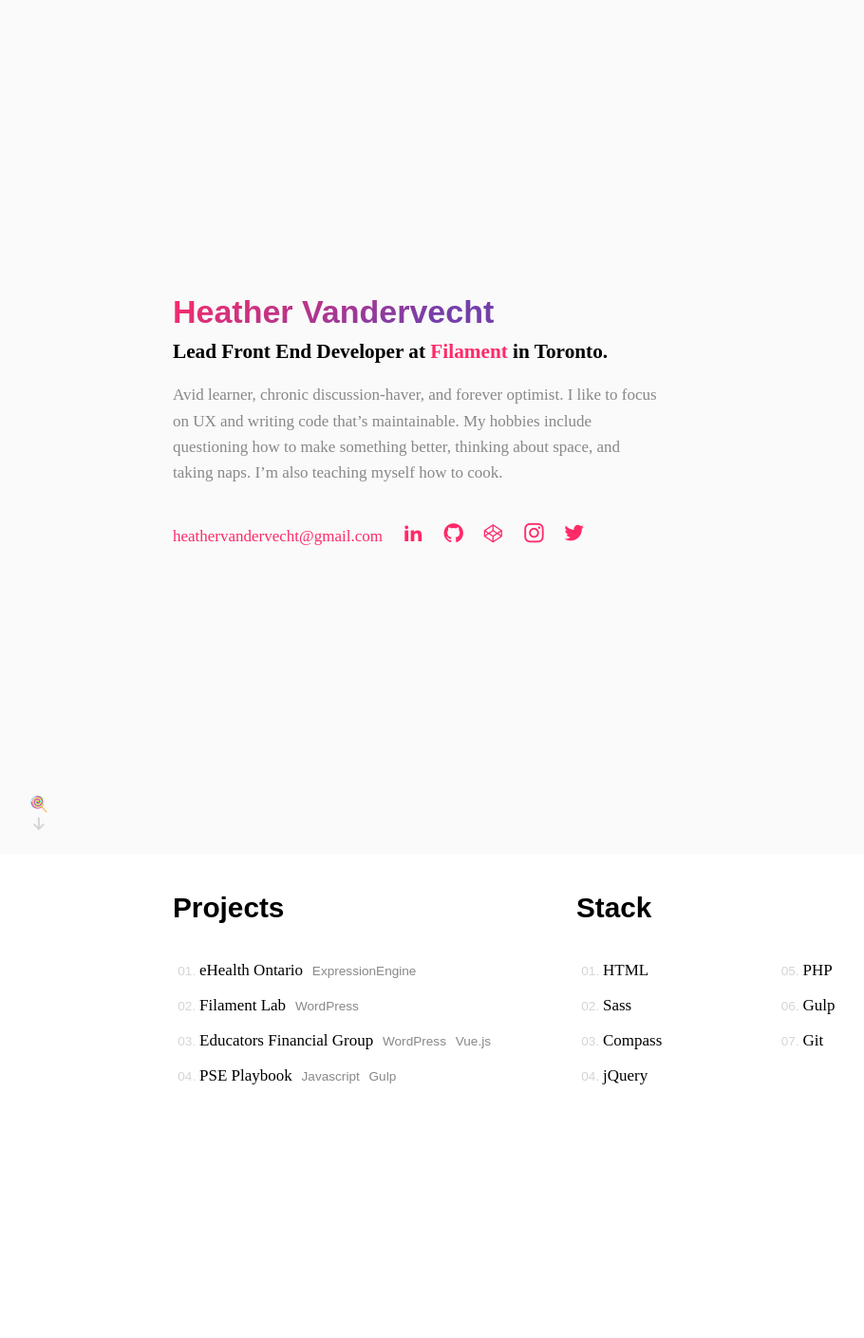
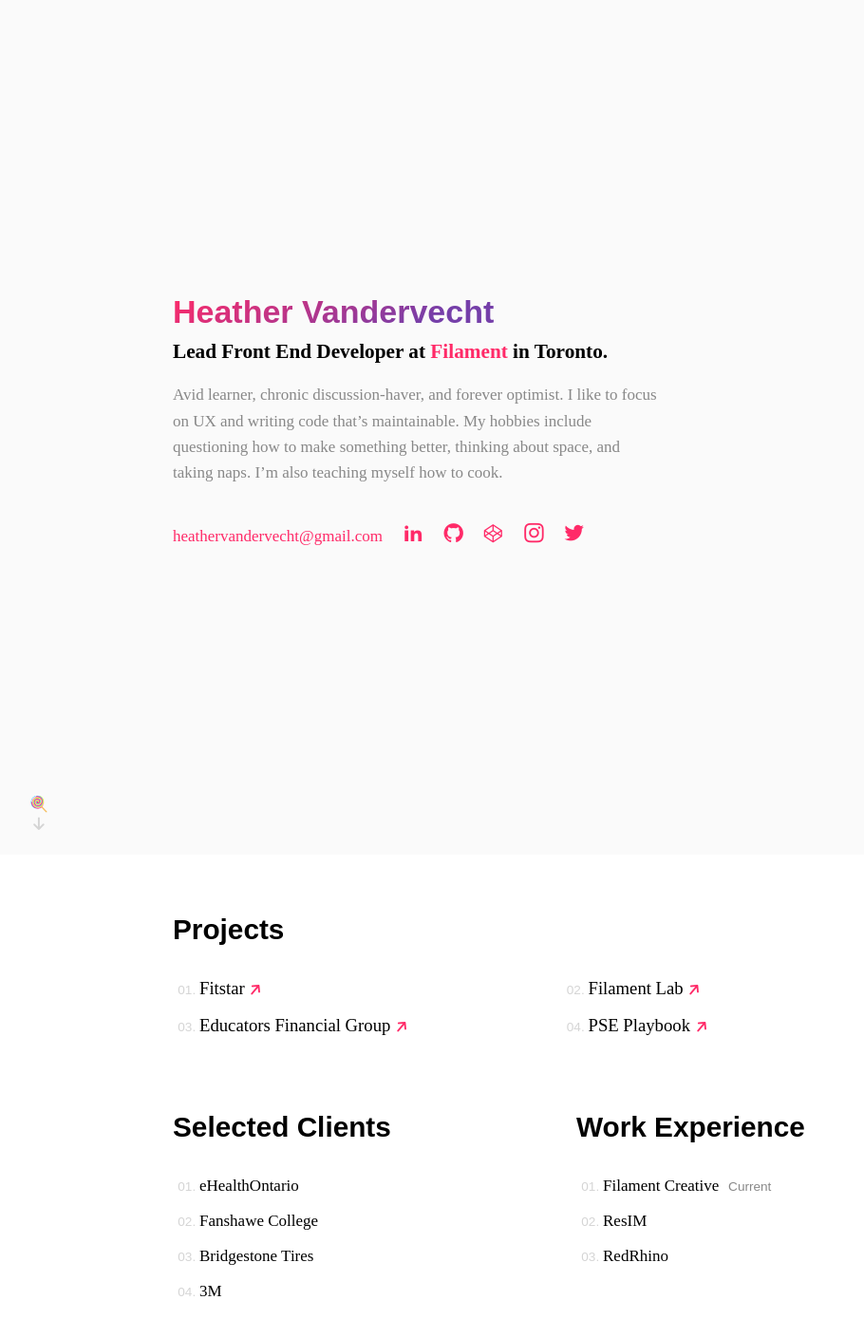
Before and after one commit to heathervv/portfolio-2016, a Jekyll site: the page built from index.html, in a window 1280 px wide. Shown: the whole page at 95% size, without its empty margins (33-943 px from the left). Built offline with Jekyll 4.4.1, drawn with Linux system fonts in a browser that asks for light colours; some web fonts are replaced; before the commit the page ends 1208 px from its top, so only the background shows below that.

Commit message:
feat: Fitstar added, detail section reworked

```diff
--- a/_includes/details.html
+++ b/_includes/details.html
@@ -1,87 +1,54 @@
 <aside class="details">
     <div class="wrapper">
-        <div class="work">
-            <h2 class="details__title">Projects</h2>
+        <div class="clients">
+            <h2 class="details__title">Selected Clients</h2>
             <ol class="details__list">
-              <li class="details__link">
-                  <h4 class="details__project">
-                      <a target="_blank" href="http://ehealthontario.on.ca/">eHealth Ontario</a>
-                  </h4>
-                  <ul class="tags">
-                      <li>ExpressionEngine</li>
-                  </ul>
-              </li>
                 <li class="details__link">
                     <h4 class="details__project">
-                        <a target="_blank" href="http://www.filamentlab.com/">Filament Lab</a>
+                        eHealthOntario
                     </h4>
-                    <ul class="tags">
-                        <li>WordPress</li>
-                    </ul>
                 </li>
                 <li class="details__link">
                     <h4 class="details__project">
-                        <a target="_blank" href="https://educatorsfinancialgroup.ca">Educators Financial Group</a>
+                        Fanshawe College
                     </h4>
-                    <ul class="tags">
-                        <li>WordPress</li>
-                        <li>Vue.js</li>
-                    </ul>
                 </li>
                 <li class="details__link">
                     <h4 class="details__project">
-                        <a target="_blank" href="http://uxplaybooks.com/higher-education/">PSE Playbook</a>
+                        Bridgestone Tires
                     </h4>
-                    <ul class="tags">
-                        <li>Javascript</li>
-                        <li>Gulp</li>
-                    </ul>
+                </li>
+                <li class="details__link">
+                    <h4 class="details__project">
+                        3M
+                    </h4>
                 </li>
             </ol>
         </div>
-        <!-- Additional clients -->
-        <!-- Fanshawe -->
         <div class="stack">
-            <h2 class="details__title">Stack</h2>
-            <div class="details--column">
+            <h2 class="details__title">Work Experience</h2>
+            <!-- <div class="details--column"> -->
                 <ol class="details__list">
                     <li class="details__link">
                         <h4 class="details__project">
-                            HTML
+                            <a href="http://filamentlab.com">Filament Creative</a>
+                        </h4>
+                        <ul class="tags">
+                            <li>Current</li>
+                        </ul>
+                    </li>
+                    <li class="details__link">
+                        <h4 class="details__project">
+                          <a href="http://res.im">ResIM</a>
                         </h4>
                     </li>
                     <li class="details__link">
                         <h4 class="details__project">
-                            Sass
-                        </h4>
-                    </li>
-                    <li class="details__link">
-                        <h4 class="details__project">
-                            Compass
-                        </h4>
-                    </li>
-                    <li class="details__link">
-                        <h4 class="details__project">
-                            jQuery
-                        </h4>
-                    </li>
-                    <li class="details__link">
-                        <h4 class="details__project">
-                            PHP
-                        </h4>
-                    </li>
-                    <li class="details__link">
-                        <h4 class="details__project">
-                            Gulp
-                        </h4>
-                    </li>
-                    <li class="details__link">
-                        <h4 class="details__project">
-                            Git
+                          <a href="http://red-rhino.com">RedRhino</a>
                         </h4>
                     </li>
                 </ol>
-            </div>
+            <!-- </div> -->
         </div>
     </div>
 </aside>
--- /dev/null
+++ b/_includes/work.html
@@ -0,0 +1,27 @@
+<section class="details details--work">
+  <div class="wrapper">
+      <h2 class="details__title">Projects</h2>
+      <ol class="details__list">
+        <li class="details__link">
+            <h4 class="details__project">
+                <a target="_blank" href="http://fitstar.com/">Fitstar <i class="details__arrow icon-arrow"></i></a>
+            </h4>
+        </li>
+          <li class="details__link">
+              <h4 class="details__project">
+                  <a target="_blank" href="http://www.filamentlab.com/">Filament Lab <i class="details__arrow icon-arrow"></i></a>
+              </h4>
+          </li>
+          <li class="details__link">
+              <h4 class="details__project">
+                  <a target="_blank" href="https://educatorsfinancialgroup.ca">Educators Financial Group <i class="details__arrow icon-arrow"></i></a>
+              </h4>
+          </li>
+          <li class="details__link">
+              <h4 class="details__project">
+                  <a target="_blank" href="http://uxplaybooks.com/higher-education/">PSE Playbook <i class="details__arrow icon-arrow"></i></a>
+              </h4>
+          </li>
+      </ol>
+  </div>
+</section>
--- a/_layouts/default.html
+++ b/_layouts/default.html
@@ -16,6 +16,8 @@
 
     {{ content }}
 
+    {% include work.html %}
+
     {% include details.html %}
 
     {% include footer.html %}
```
Also changed, not shown: _sass/helpers/_mixins.scss (+9 -0 lines), _sass/layout/_details.scss (+28 -2 lines), _sass/main.scss (line endings or trailing spaces), css/main.css.
